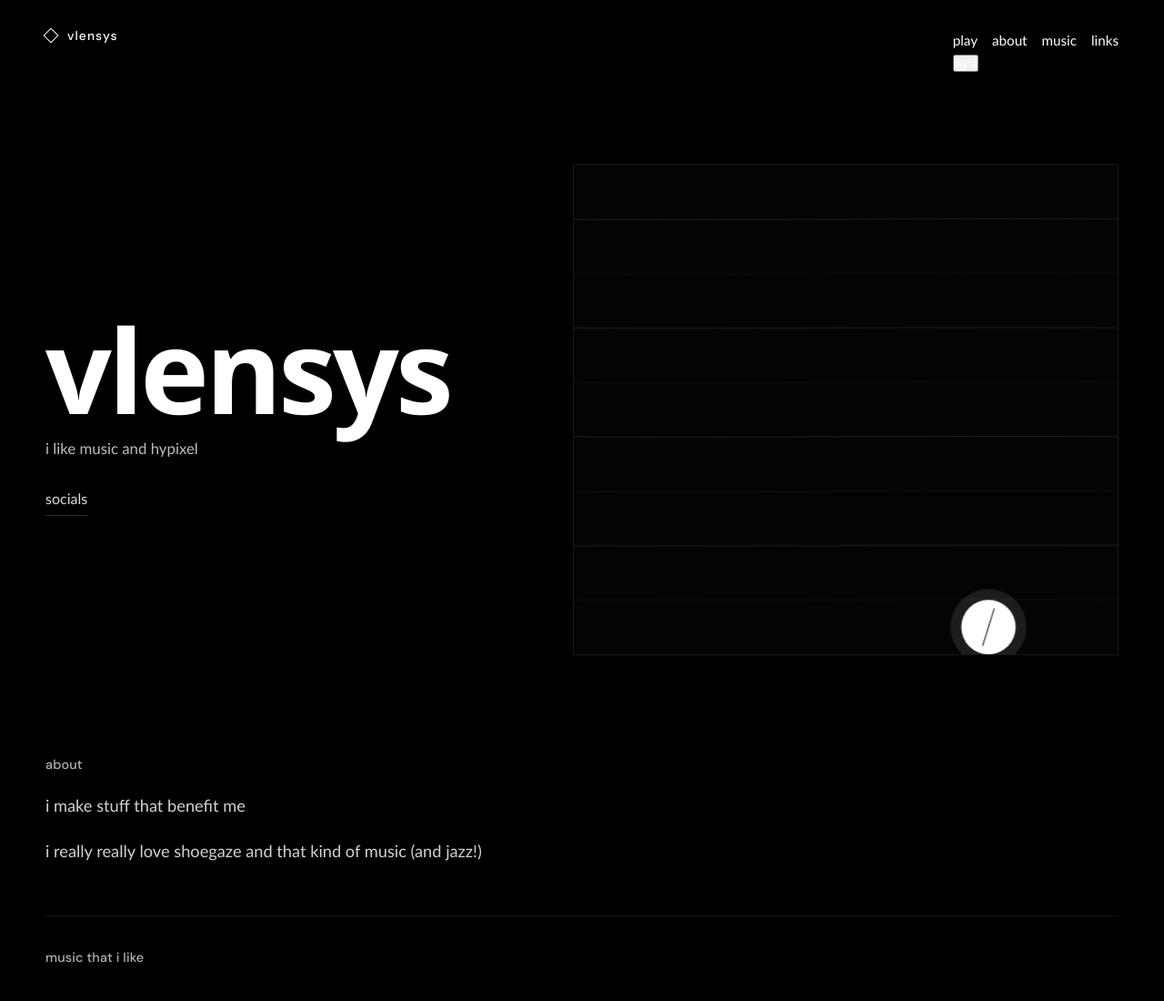
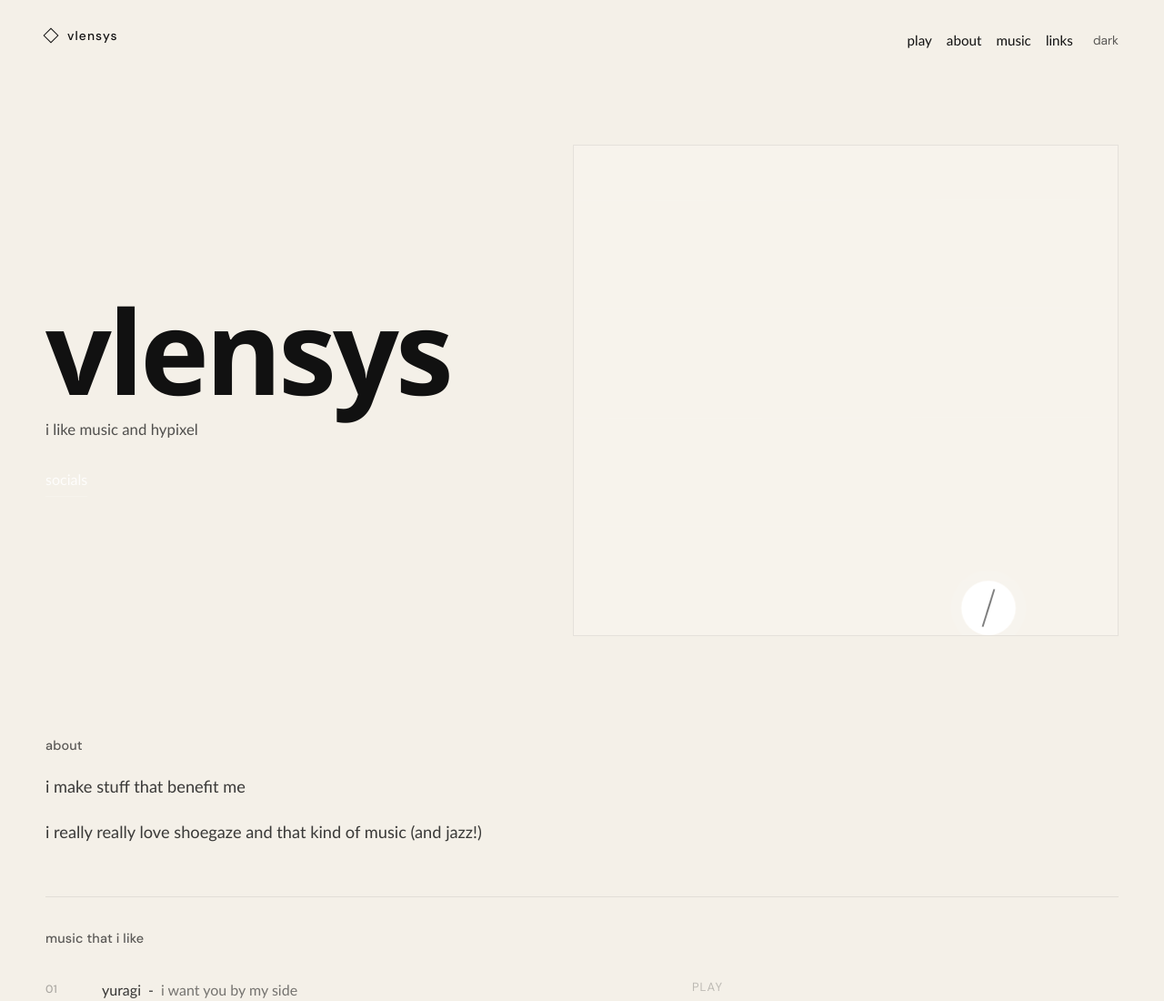
Before and after one commit to vlensys/vlensys.cc, a website: page index.html in a window 1280 px wide. Shown: the top 1100 px of the page at 91% size. Drawn offline with Linux system fonts and the light colour scheme; a script that the page names is missing.

Commit message:
light/dark mode

```diff
--- a/src/index.ts
+++ b/src/index.ts
@@ -3,6 +3,40 @@
 const reveals = document.querySelectorAll<HTMLElement>(".reveal");
 const cursorRing = document.querySelector<HTMLElement>(".cursor-ring");
 const cursorDot = document.querySelector<HTMLElement>(".cursor-dot");
+const themeToggle = document.querySelector<HTMLButtonElement>(".theme-toggle");
+const themeQuery = window.matchMedia("(prefers-color-scheme: light)");
+const storedTheme = window.localStorage.getItem("theme");
+const initialTheme = storedTheme === "light" || storedTheme === "dark"
+  ? storedTheme
+  : themeQuery.matches ? "light" : "dark";
+
+const applyTheme = (theme: "light" | "dark", persist = true) => {
+  root.dataset.theme = theme;
+
+  if (themeToggle) {
+    const nextTheme = theme === "dark" ? "light" : "dark";
+    themeToggle.textContent = nextTheme;
+    themeToggle.setAttribute("aria-label", `switch to ${nextTheme} mode`);
+    themeToggle.setAttribute("aria-pressed", theme === "light" ? "true" : "false");
+  }
+
+  if (persist) {
+    window.localStorage.setItem("theme", theme);
+  }
+};
+
+applyTheme(initialTheme as "light" | "dark", false);
+
+if (themeToggle) {
+  themeToggle.addEventListener("click", () => {
+    applyTheme(root.dataset.theme === "light" ? "dark" : "light");
+  });
+}
+
+themeQuery.addEventListener("change", (event) => {
+  if (window.localStorage.getItem("theme")) return;
+  applyTheme(event.matches ? "light" : "dark", false);
+});
 
 const observer = new IntersectionObserver((entries, intersectionObserver) => {
   entries.forEach((entry) => {
--- a/styles.css
+++ b/styles.css
@@ -1,13 +1,37 @@
 :root {
   --bg: #000;
   --fg: #fff;
+  --panel: #040404;
+  --panel-2: rgba(5, 5, 5, 0.72);
   --soft: rgba(255, 255, 255, 0.08);
   --soft-2: rgba(255, 255, 255, 0.18);
   --soft-3: rgba(255, 255, 255, 0.54);
+  --text-muted: rgba(255, 255, 255, 0.74);
+  --text-soft: rgba(255, 255, 255, 0.7);
+  --text-dim: rgba(255, 255, 255, 0.54);
+  --surface-hover: rgba(255, 255, 255, 0.03);
+  --surface-hover-strong: rgba(255, 255, 255, 0.08);
+  --cursor-ring: rgba(255, 255, 255, 0.72);
   --ease: cubic-bezier(0.22, 1, 0.36, 1);
   --page-width: 1180px;
   --display-font: "Bahnschrift", "Aptos", "Segoe UI", sans-serif;
   --dm-sans: "DM Sans", "Aptos", "Segoe UI", sans-serif;
+}
+
+body[data-theme="light"] {
+  --bg: #f4f0e8;
+  --fg: #111111;
+  --panel: #f7f3ec;
+  --panel-2: rgba(247, 243, 236, 0.86);
+  --soft: rgba(17, 17, 17, 0.08);
+  --soft-2: rgba(17, 17, 17, 0.18);
+  --soft-3: rgba(17, 17, 17, 0.42);
+  --text-muted: rgba(17, 17, 17, 0.72);
+  --text-soft: rgba(17, 17, 17, 0.68);
+  --text-dim: rgba(17, 17, 17, 0.52);
+  --surface-hover: rgba(17, 17, 17, 0.04);
+  --surface-hover-strong: rgba(17, 17, 17, 0.08);
+  --cursor-ring: rgba(17, 17, 17, 0.58);
 }
 
 * {
@@ -67,7 +91,7 @@
   height: 28px;
   margin-left: -14px;
   margin-top: -14px;
-  border: 1px solid rgba(255, 255, 255, 0.72);
+  border: 1px solid var(--cursor-ring);
   border-radius: 50%;
 }
 
@@ -118,6 +142,12 @@
   padding: 8px 0 18px;
 }
 
+.header-actions {
+  display: flex;
+  align-items: flex-start;
+  gap: 22px;
+}
+
 .brand {
   display: inline-flex;
   align-items: center;
@@ -147,6 +177,25 @@
   flex-wrap: wrap;
   justify-content: flex-end;
   gap: 16px;
+}
+
+.theme-toggle {
+  min-height: 28px;
+  padding: 0;
+  border: 0;
+  background: transparent;
+  font: inherit;
+  font-family: var(--dm-sans);
+  font-size: 0.86rem;
+  color: var(--text-soft);
+  text-transform: lowercase;
+  transition: color 200ms var(--ease);
+}
+
+.theme-toggle:hover,
+.theme-toggle:focus-visible {
+  color: var(--fg);
+  outline: none;
 }
 
 .chip {
@@ -202,7 +251,7 @@
   margin-top: 16px;
   font-size: 1.05rem;
   line-height: 1.5;
-  color: rgba(255, 255, 255, 0.74);
+  color: var(--text-muted);
   text-transform: lowercase;
 }
 
@@ -246,7 +295,7 @@
   min-height: 540px;
   display: block;
   border: 1px solid var(--soft);
-  background: #040404;
+  background: var(--panel);
   cursor: grab;
   touch-action: none;
 }
@@ -269,7 +318,7 @@
 
 .motion-button {
   border: 1px solid rgba(255, 255, 255, 0.14);
-  background: rgba(5, 5, 5, 0.72);
+  background: var(--panel-2);
   backdrop-filter: blur(12px);
   color: rgba(255, 255, 255, 0.84);
   font-family: var(--dm-sans);
@@ -287,8 +336,8 @@
 .motion-button:hover,
 .motion-button:focus-visible {
   border-color: rgba(255, 255, 255, 0.34);
-  background: rgba(255, 255, 255, 0.08);
-  color: #ffffff;
+  background: var(--surface-hover-strong);
+  color: var(--fg);
   outline: none;
 }
 
@@ -401,7 +450,7 @@
   font-weight: 500;
   letter-spacing: 0.01em;
   text-transform: lowercase;
-  color: rgba(255, 255, 255, 0.7);
+  color: var(--text-soft);
 }
 
 .about-section {
@@ -419,7 +468,7 @@
   max-width: min(100%, 46ch);
   font-size: 1.14rem;
   line-height: 2;
-  color: rgba(255, 255, 255, 0.82);
+  color: color-mix(in srgb, var(--fg) 82%, transparent);
   display: grid;
   gap: 14px;
 }
@@ -443,7 +492,7 @@
 .track {
   width: 100%;
   border-bottom: 1px solid var(--soft);
-  color: rgba(255, 255, 255, 0.78);
+  color: color-mix(in srgb, var(--fg) 78%, transparent);
   transition: border-color 200ms var(--ease);
 }
 
@@ -468,13 +517,13 @@
   font-weight: 500;
   font-size: 0.76rem;
   letter-spacing: 0.02em;
-  color: rgba(255, 255, 255, 0.32);
+  color: color-mix(in srgb, var(--fg) 32%, transparent);
   transition: color 200ms var(--ease);
 }
 
 .track:hover .track-no,
 .track:focus-within .track-no {
-  color: rgba(255, 255, 255, 0.72);
+  color: color-mix(in srgb, var(--fg) 72%, transparent);
 }
 
 .track-main {
@@ -490,7 +539,7 @@
 
 .track-artist,
 .track-sep {
-  color: rgba(255, 255, 255, 0.84);
+  color: color-mix(in srgb, var(--fg) 84%, transparent);
   font-weight: 400;
 }
 
@@ -500,14 +549,14 @@
 
 .track-title {
   display: inline-block;
-  color: rgba(255, 255, 255, 0.56);
+  color: color-mix(in srgb, var(--fg) 56%, transparent);
   transition: transform 200ms var(--ease), color 200ms var(--ease);
 }
 
 .track:hover .track-title,
 .track:focus-within .track-title {
   transform: translateX(5px);
-  color: rgba(255, 255, 255, 0.72);
+  color: color-mix(in srgb, var(--fg) 72%, transparent);
 }
 
 .track-play {
@@ -515,7 +564,7 @@
   padding: 0;
   border: 0;
   background: transparent;
-  color: rgba(255, 255, 255, 0.54);
+  color: var(--text-dim);
   font: inherit;
   font-family: var(--dm-sans);
   font-size: 0.82rem;
@@ -528,11 +577,11 @@
 .track-play:hover,
 .track-play:focus-visible,
 .track.is-open .track-play {
-  color: rgba(255, 255, 255, 0.9);
+  color: color-mix(in srgb, var(--fg) 90%, transparent);
 }
 
 .track-play:disabled {
-  color: rgba(255, 255, 255, 0.24);
+  color: color-mix(in srgb, var(--fg) 24%, transparent);
   transform: none;
   cursor: default;
 }
@@ -585,16 +634,16 @@
 .link-row:focus-visible {
   transform: translateY(-2px);
   border-color: var(--soft-3);
-  background: rgba(255, 255, 255, 0.03);
+  background: var(--surface-hover);
 }
 
 .link-name {
   font-weight: 400;
-  color: rgba(255, 255, 255, 0.88);
+  color: color-mix(in srgb, var(--fg) 88%, transparent);
 }
 
 .link-value {
-  color: rgba(255, 255, 255, 0.72);
+  color: color-mix(in srgb, var(--fg) 72%, transparent);
 }
 
 .link-arrow {
@@ -643,6 +692,13 @@
   .nav {
     justify-content: center;
     gap: 12px 18px;
+  }
+
+  .header-actions {
+    flex-direction: column;
+    align-items: center;
+    gap: 12px;
+    width: 100%;
   }
 
   .nav .chip[href="#play"] {
@@ -770,6 +826,10 @@
     font-size: 0.9rem;
   }
 
+  .theme-toggle {
+    font-size: 0.82rem;
+  }
+
   .chip {
     min-height: 24px;
   }
```
Also changed, not shown: dist/index.js.
